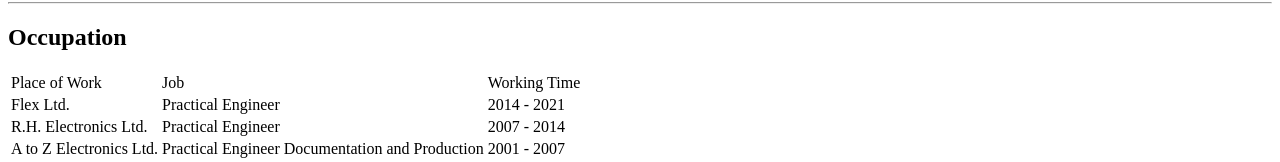
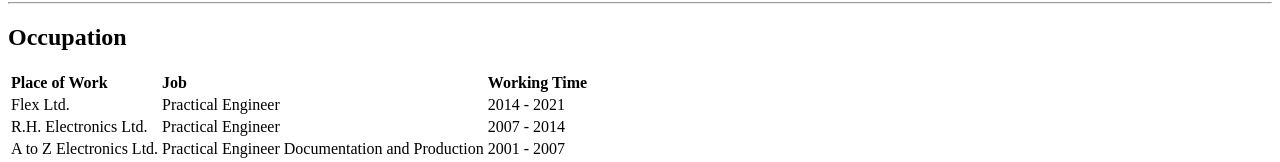
Before and after one commit to leon0365/CV, a plain HTML site: page index.html in a window 1280 px wide. Shown: the part 181-343 px from the top of the page. Drawn offline with Linux system fonts and the light colour scheme.

Commit message:
add strong for Place for Works, Job, Working time.

```diff
--- a/index.html
+++ b/index.html
@@ -23,13 +23,13 @@
             <table >
                 <tr>
                     <td>
-                        Place of Work
+                        <strong>Place of Work</strong>
                     </td>
                     <td>
-                        Job
+                        <strong>Job</strong>
                     </td>
                     <td>
-                        Working Time
+                        <strong>Working Time</strong>
                     </td>
                 </tr>
                 <tr>
```
